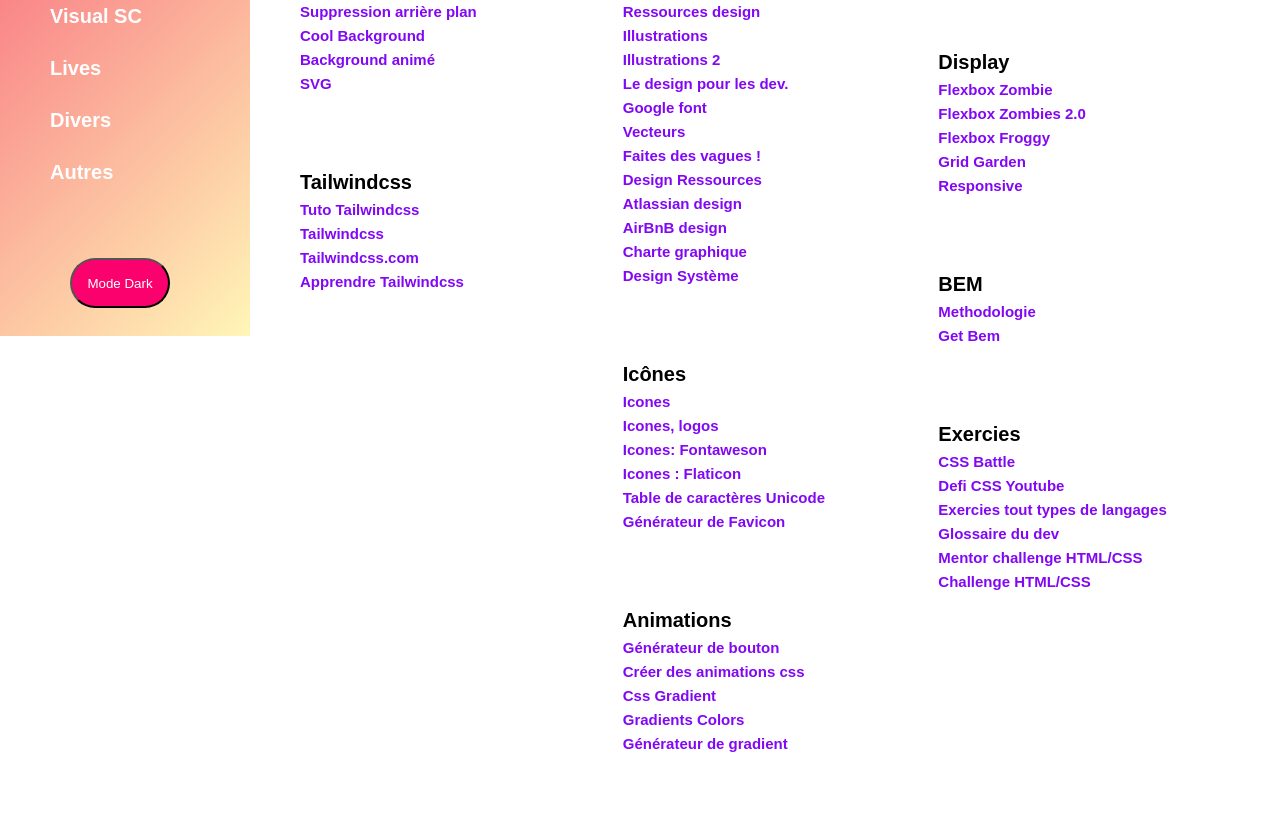
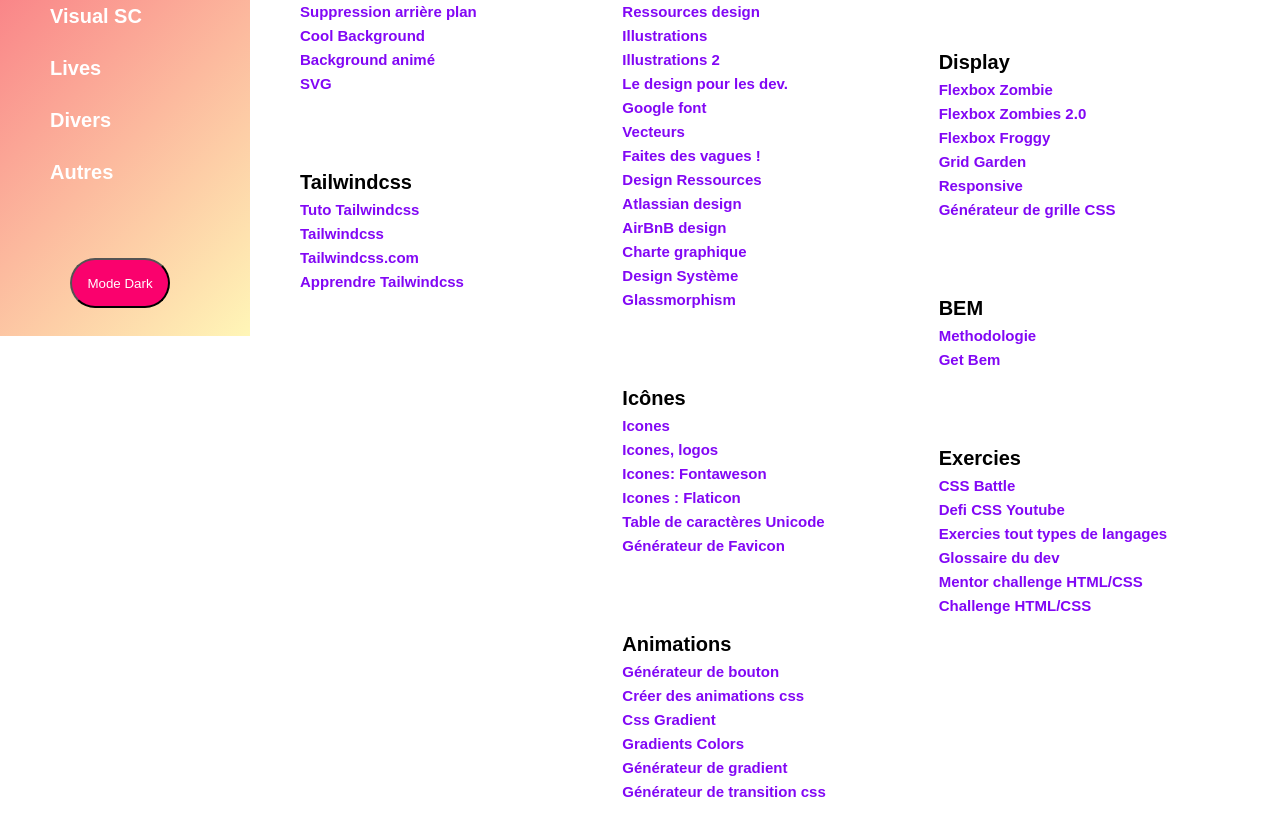
Before and after one commit to Skencker/studi_astuces, a plain HTML site: page pages/css.html in a window 1280 px wide. Shown: the part 464-1300 px from the top of the page. Drawn offline with Linux system fonts and the light colour scheme.

Commit message:
liens roro

```diff
--- a/pages/css.html
+++ b/pages/css.html
@@ -134,6 +134,7 @@
             <p> <a href="https://airbnb.design/building-a-visual-language/" target="_blank">AirBnB design</a></p>
             <p> <a href="https://www.anthedesign.fr/creation-de-sites-internet/charte-graphique/" target="_blank">Charte graphique</a></p>
             <p> <a href="https://www.subvitamine.com/articles/apres-bootstrap-les-design-systems-fleurissent/" target="_blank">Design Système</a></p>
+            <p> <a href="https://glassmorphism.com/" target="_blank">Glassmorphism</a></p>
             </div>
 
           <div class="article">
@@ -152,6 +153,7 @@
             <p><a href=" https://cssgradient.io/" target="_blank">Css Gradient </a> </p>
             <p><a href=" https://webkul.github.io/coolhue/" target="_blank">Gradients Colors</a> </p>
             <p><a href=" https://mycolor.space/gradient" target="_blank">Générateur de gradient</a> </p>
+            <p><a href=" https://transition.style/" target="_blank">Générateur de transition css</a> </p>
           </div>
           <div class="article">
             <h3>Couleur</h3>
@@ -170,6 +172,7 @@
             <p><a href=" https://flexboxfroggy.com/#fr" target="_blank">Flexbox Froggy</a></p>
             <p><a href=" https://cssgridgarden.com/#fr" target="_blank">Grid Garden</a></p>
             <p><a href=" https://responsively.app/" target="_blank">Responsive</a></p>
+            <p><a href=" https://cssgrid-generator.netlify.app/" target="_blank">Générateur de grille CSS</a></p>
           </div>
           <div class="article">
             <h3>BEM</h3>
```
Also changed, not shown: pages/divers.html (+3 -4 lines).
